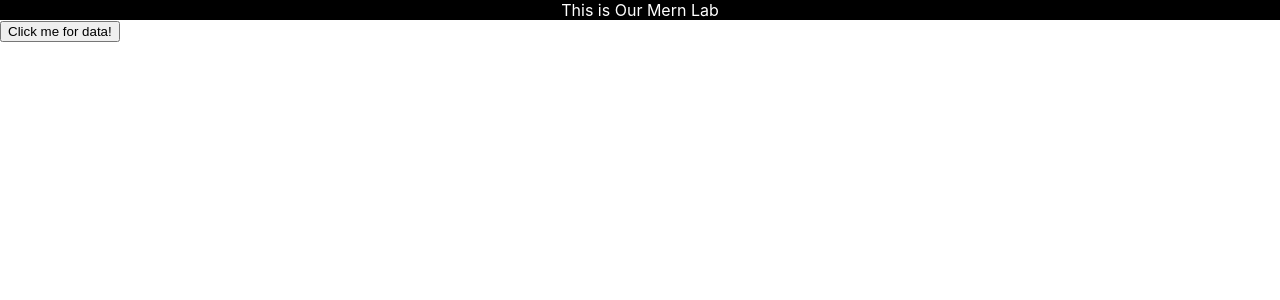
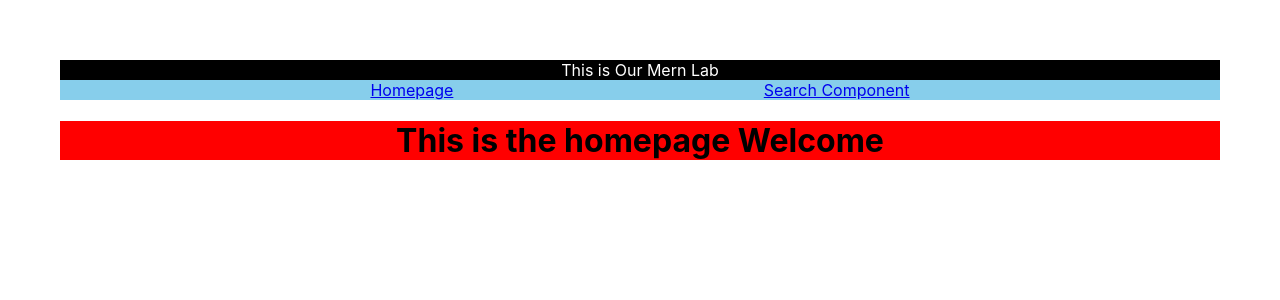
Before and after one commit to TymothyJHanks/SEI32-MERN-Lab-, a React (Create React App) app in the folder mern-lab/: page / in a window 1280 px wide. Shown: the top 300 px of the page. Built offline with nearby package versions, Linux system fonts and the light colour scheme.

Commit message:
made styling better and added routes and links

```diff
--- a/mern-lab/src/App.css
+++ b/mern-lab/src/App.css
@@ -1,7 +1,6 @@
 .AppWrapper {
   text-align: center;
   padding: 60px
-
 }
 
 .App-logo {
@@ -27,6 +26,7 @@
   display: flex;
   flex-direction: row;
   justify-content: space-evenly;
+  background-color: skyblue;
 }
 
 .dontDisplayThis {
--- a/mern-lab/src/App.js
+++ b/mern-lab/src/App.js
@@ -1,67 +1,32 @@
 //Importing Major Dependencies
 import React, { Component } from "react";
+import { Route, Link, Switch } from "react-router-dom";
+import "./App.css";
 
-import "./App.css";
-// import axios from "axios";
 
 //Importing Other Components
 import Search from "./Search";
 import Header from "./Header";
-// import Homepage from "./Homepage";
+import Homepage from "./Homepage";
 
-// This is a test to see if when i click the button the data will pop up
-
-// const apiURL = "https://mern-translate.herokuapp.com/";
 
 class App extends Component {
-
   render(){
     return(
-      <div className="App">
+      <div className="AppWrapper">
         <Header></Header>
-        <Search></Search>
+
+        <nav className="navBar">
+          {/* Links */}
+          <Link to="/">Homepage</Link>
+          <Link to="/searchComponent">Search Component</Link>
+        </nav>
+
+          {/* Routes */}
+          <Route path="/" exact component={Homepage}></Route>
+          <Route path="/searchComponent" exact component={Search}></Route>
       </div>
     )
   }
 }
 export default App;
-
-//Your going to create a component to add into the data
-
-// render() {
-//   return (
-//     <>
-//       <div className="AppWrapper">
-//         <Header></Header>
-//         {/* Links to different components */}
-//         <nav className="navBar">
-//           <Link to="/">Homepage</Link>
-//           <Link to="/searchComponent">Search the data</Link>
-//         </nav>
-
-//         {/* Routes to different components */}
-//         <Route path="/" exact component={Homepage}></Route>
-//         <Route path="/searchComponent" exact component={Search}></Route>
-
-//         <div className="dontDisplayThis">
-//           <Search ApiCall={this.componentDidMount}></Search>
-//         </div>
-//       </div>
-//     </>
-//   );
-// }
-// }
-
-// handleSearchSubmit(e) {
-//   axios
-//     .get({ apiURL })
-//     .then(response => {
-//       this.setState(
-//         prevState =>({
-//           translation: response.data
-//         })
-//       )
-//     })
-//     .catch(err => {
-//       console.log(err);
-//     })
--- a/mern-lab/src/Homepage.css
+++ b/mern-lab/src/Homepage.css
@@ -1,3 +1,4 @@
 .homePageWrapper {
     background-color: red;
+    text-align: center;
 }
--- a/mern-lab/src/Homepage.js
+++ b/mern-lab/src/Homepage.js
@@ -5,7 +5,7 @@ class Homepage extends Component {
     render(){
         return(
             <div className="homePageWrapper">
-                <h1>This is the homepage</h1>
+                <h1>This is the homepage Welcome</h1>
             </div>
         )
     }
--- a/mern-lab/src/Search.js
+++ b/mern-lab/src/Search.js
@@ -28,7 +28,7 @@ class Search extends Component {
         console.log(this)
         return(
             <div>
-            <button onClick={ this.fetchData }>Click me for data!</button>
+            <button className="clickBtn" onClick={ this.fetchData }>Click me for data!</button>
             <div className="searchWrapper">
                 {this.state.fetchDataJson.map((dataItem, index) => {
                     return(
```
